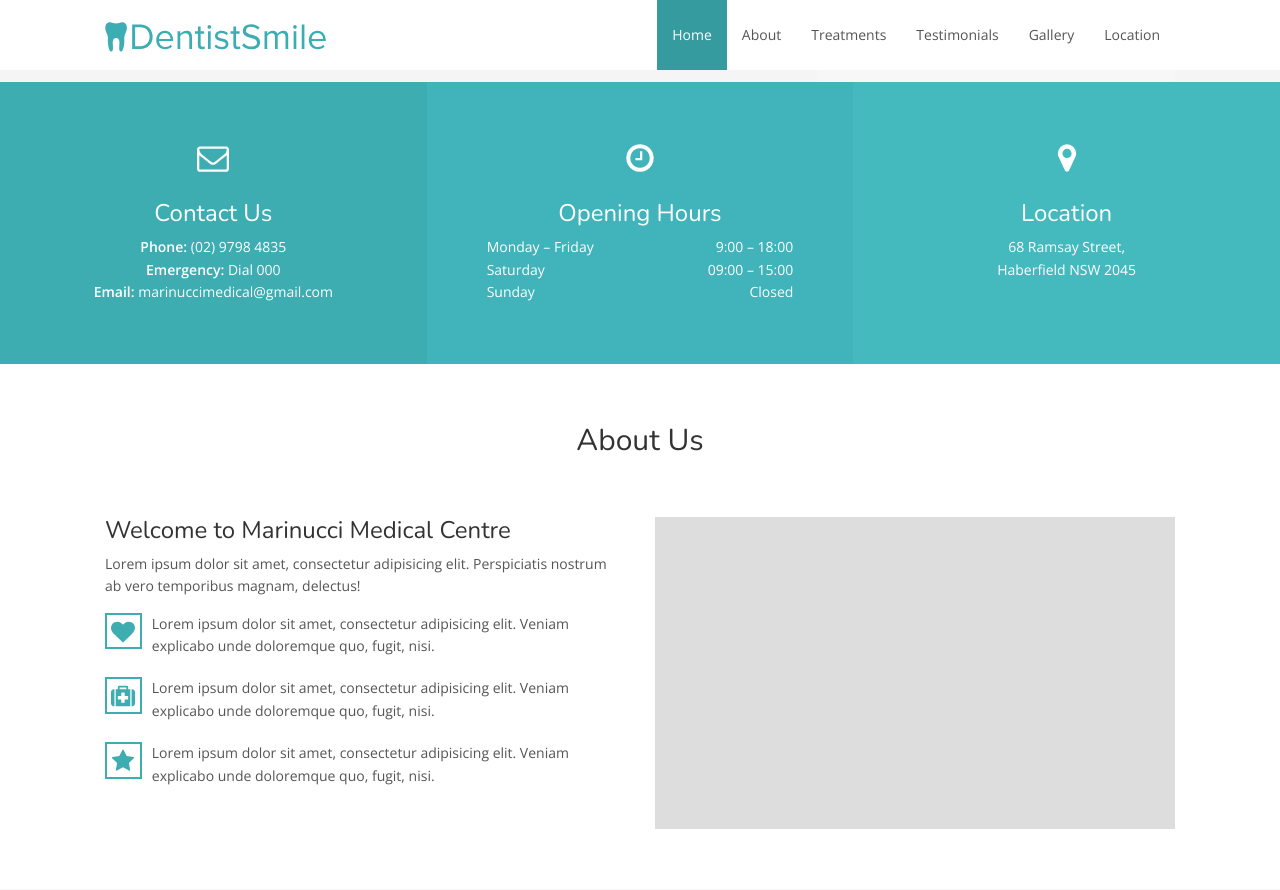
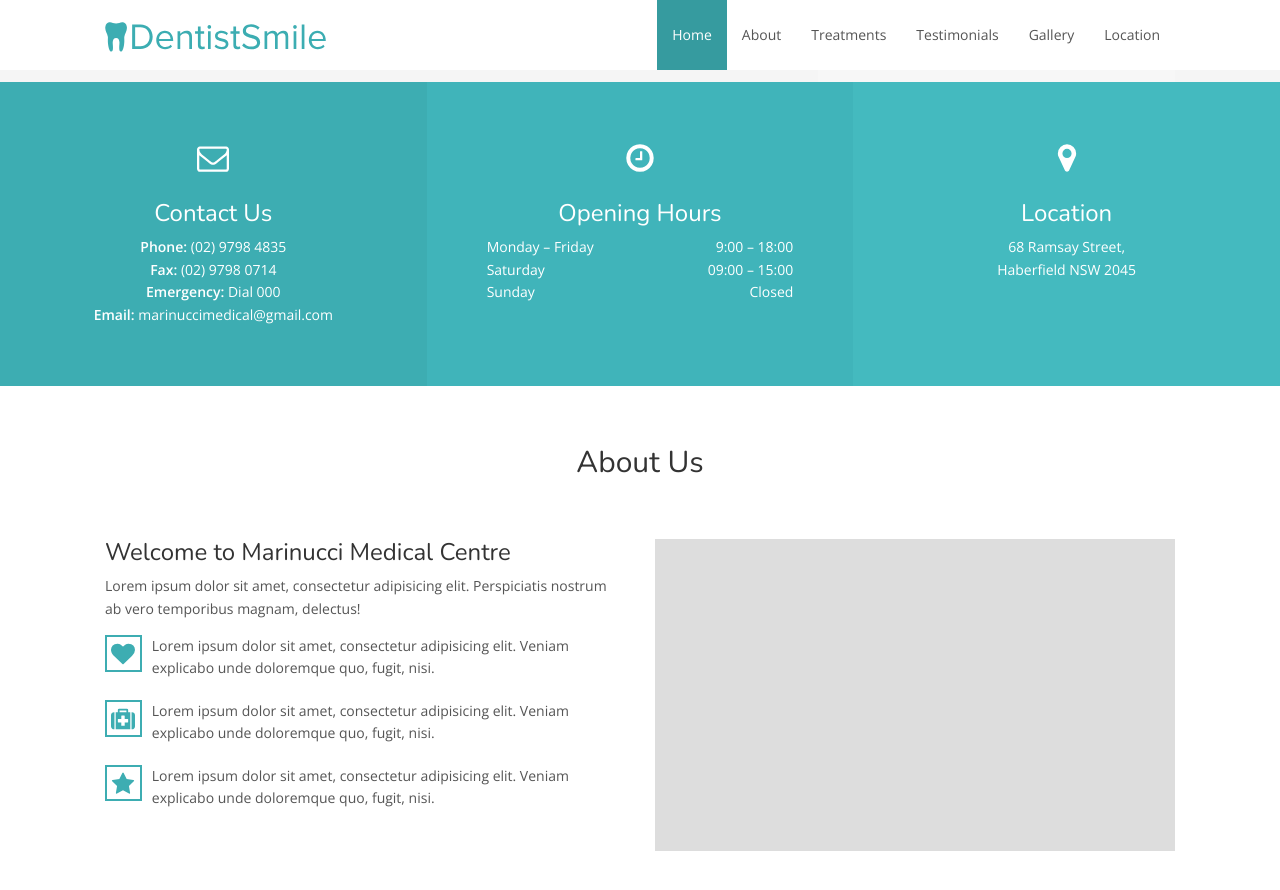
Before and after one commit to anthm168/anthm168.github.io, a Jekyll site: the page built from index.html, in a window 1280 px wide and 900 px high, scrolled down 464 px. Shown: the top 890 px of the window. Built offline with Jekyll 4.4.1, drawn with Linux system fonts in a browser that asks for light colours; nearby versions of some CDN libraries.

Commit message:
changes 9

```diff
--- a/index.html
+++ b/index.html
@@ -45,6 +45,7 @@ layout: default
         <h3>Contact Us</h3>
         <ul>
             {% if site.contact.phone %}<li><strong>Phone:</strong> {{ site.contact.phone }}</li>{% endif %}
+            {% if site.contact.fax %}<li><strong>Fax:</strong> {{ site.contact.fax }}</li>{% endif %}
             {% if site.contact.emergency %}<li><strong>Emergency:</strong> {{ site.contact.emergency }}</li>{% endif %}
             {% if site.contact.email %}<li><strong>Email:</strong> {{ site.contact.email }}</li>{% endif %}
         </ul>
```
